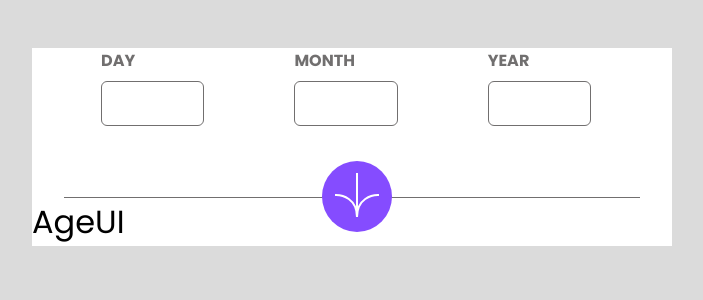
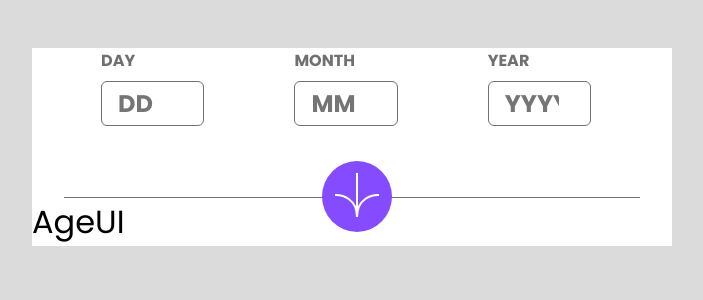
Before and after one commit to computeronaldo/Age-Calculator-App, a React (Vite) app: page / in a window 1280 px wide. Shown: the top 300 px of the page, without its empty margins (288-991 px from the left). Built offline with nearby package versions, Linux system fonts and the light colour scheme.

Commit message:
modify: implemented date validation function and reactive states to indicate if user input is valid or not

```diff
--- a/src/components/AgeForm.tsx
+++ b/src/components/AgeForm.tsx
@@ -1,22 +1,225 @@
 import "./AgeForm.css";
 import ArrowIcon from "../assets/arrow-icon.svg";
+import { ChangeEvent, FormEvent, useState } from "react";
 
 const AgeForm = () => {
+  const [day, setDay] = useState<number | null>(null);
+  const [month, setMonth] = useState<number | null>(null);
+  const [year, setYear] = useState<number | null>(null);
+
+  const [dayIsValid, setDayIsValid] = useState<boolean>(true);
+  const [monthIsValid, setMonthIsValid] = useState<boolean>(true);
+  const [yearIsValid, setYearIsValid] = useState<boolean>(true);
+
+  const [dayIsRequired, setDayIsRequired] = useState<boolean>(true);
+  const [monthIsRequired, setMonthIsRequired] = useState<boolean>(true);
+  const [yearIsRequired, setYearIsRequired] = useState<boolean>(true);
+
+  const checkLeapYear = (year: number): boolean => {
+    if ((year % 4 == 0 && year % 100 != 0) || year % 400 == 0) {
+      return true;
+    }
+    return false;
+  };
+
+  const checkDateValidity = (
+    day: number,
+    month: number,
+    year: number
+  ): boolean => {
+    const currentDate = new Date();
+
+    const currentDay = currentDate.getDate();
+    const currentMonth = currentDate.getMonth() + 1;
+    const currentYear = currentDate.getFullYear();
+
+    let dayIsIncorrect = false;
+    let monthIsIncorrect = false;
+    let yearIsIncorrect = false;
+
+    // year validity
+    if (year > currentYear) {
+      yearIsIncorrect = true;
+    }
+
+    // month validity
+    if (!(month >= 1 && month <= 12)) {
+      monthIsIncorrect = true;
+    }
+
+    // day validity
+    if (month === 1) {
+      if (!(day >= 1 && day <= 31)) {
+        dayIsIncorrect = true;
+      }
+    } else if (month === 2 && checkLeapYear(year)) {
+      if (!(day >= 1 && day <= 29)) {
+        dayIsIncorrect = true;
+      }
+    } else if (month === 2 && !checkLeapYear(year)) {
+      if (!(day >= 1 && day <= 28)) {
+        dayIsIncorrect = true;
+      }
+    } else if (month === 3) {
+      if (!(day >= 1 && day <= 31)) {
+        dayIsIncorrect = true;
+      }
+    } else if (month === 4) {
+      if (!(day >= 1 && day <= 30)) {
+        dayIsIncorrect = true;
+      }
+    } else if (month === 5) {
+      if (!(day >= 1 && day <= 31)) {
+        dayIsIncorrect = true;
+      }
+    } else if (month === 6) {
+      if (!(day >= 1 && day <= 30)) {
+        dayIsIncorrect = true;
+      }
+    } else if (month === 7) {
+      if (!(day >= 1 && day <= 31)) {
+        dayIsIncorrect = true;
+      }
+    } else if (month === 8) {
+      if (!(day >= 1 && day <= 31)) {
+        dayIsIncorrect = true;
+      }
+    } else if (month === 9) {
+      if (!(day >= 1 && day <= 30)) {
+        dayIsIncorrect = true;
+      }
+    } else if (month === 10) {
+      if (!(day >= 1 && day <= 31)) {
+        dayIsIncorrect = true;
+      }
+    } else if (month === 11) {
+      if (!(day >= 1 && day <= 30)) {
+        dayIsIncorrect = true;
+      }
+    } else if (month === 12) {
+      if (!(day >= 1 && day <= 31)) {
+        dayIsIncorrect = true;
+      }
+    } else {
+      if (!(day >= 1 && day <= 31)) {
+        dayIsIncorrect = true;
+      }
+    }
+
+    // complex validity
+    if (currentYear === year && currentMonth < month) {
+      monthIsIncorrect = true;
+    }
+
+    // more complex validity
+    if (currentYear === year && currentMonth === month && currentDay < day) {
+      dayIsIncorrect = true;
+    }
+
+    if (dayIsIncorrect) setDayIsValid(false);
+    if (monthIsIncorrect) setMonthIsValid(false);
+    if (yearIsIncorrect) setYearIsValid(false);
+
+    return dayIsIncorrect && monthIsIncorrect && yearIsIncorrect ? false : true;
+  };
+
+  const submitHandler = (e: FormEvent<HTMLFormElement>) => {
+    e.preventDefault();
+
+    if (!day || !month || !year) {
+      if (!day) setDayIsRequired(false);
+      if (!month) setMonthIsRequired(false);
+      if (!year) setYearIsRequired(false);
+      return;
+    }
+
+    if (checkDateValidity(day, month, year)) {
+    }
+
+    console.log(day, month, year);
+  };
+
+  const dayChangeHandler = (e: ChangeEvent<HTMLInputElement>) => {
+    setDayIsRequired(true);
+    setDayIsValid(true);
+    setDay(parseInt(e.target.value));
+  };
+
+  const monthChangeHandler = (e: ChangeEvent<HTMLInputElement>) => {
+    setMonthIsRequired(true);
+    setMonthIsValid(true);
+    setMonth(parseInt(e.target.value));
+  };
+
+  const yearChangeHandler = (e: ChangeEvent<HTMLInputElement>) => {
+    setYearIsRequired(true);
+    setYearIsValid(true);
+    setYear(parseInt(e.target.value));
+  };
+
   return (
     <>
-      <form>
+      <form onSubmit={submitHandler}>
         <section className="form-inputs">
           <span className="form-input">
-            <label htmlFor="day">DAY</label>
-            <input type="number" id="day" />
+            <label
+              htmlFor="day"
+              className={`${!dayIsRequired || !dayIsValid ? "empty" : ""}`}
+            >
+              DAY
+            </label>
+            <input
+              type="number"
+              id="day"
+              placeholder="DD"
+              onChange={dayChangeHandler}
+            />
+            {!dayIsRequired && (
+              <span className="empty resize">This field is required</span>
+            )}
+            {!dayIsValid && (
+              <span className="empty resize">Must be a valid day.</span>
+            )}
           </span>
           <span className="form-input">
-            <label htmlFor="month">MONTH</label>
-            <input type="number" id="month" />
+            <label
+              htmlFor="month"
+              className={`${!monthIsRequired || !monthIsValid ? "empty" : ""}`}
+            >
+              MONTH
+            </label>
+            <input
+              type="number"
+              id="month"
+              placeholder="MM"
+              onChange={monthChangeHandler}
+            />
+            {!monthIsRequired && (
+              <span className="empty resize">This field is required</span>
+            )}
+            {!monthIsValid && (
+              <span className="empty resize">Must be a valid month.</span>
+            )}
           </span>
           <span className="form-input">
-            <label htmlFor="year">YEAR</label>
-            <input type="number" id="year" />
+            <label
+              htmlFor="year"
+              className={`${!yearIsRequired || !yearIsValid ? "empty" : ""}`}
+            >
+              YEAR
+            </label>
+            <input
+              type="number"
+              id="year"
+              placeholder="YYYY"
+              onChange={yearChangeHandler}
+            />
+            {!yearIsRequired && (
+              <span className="empty resize">This field is required</span>
+            )}
+            {!yearIsValid && (
+              <span className="empty resize">Must be in the past.</span>
+            )}
           </span>
         </section>
         <button>
```
